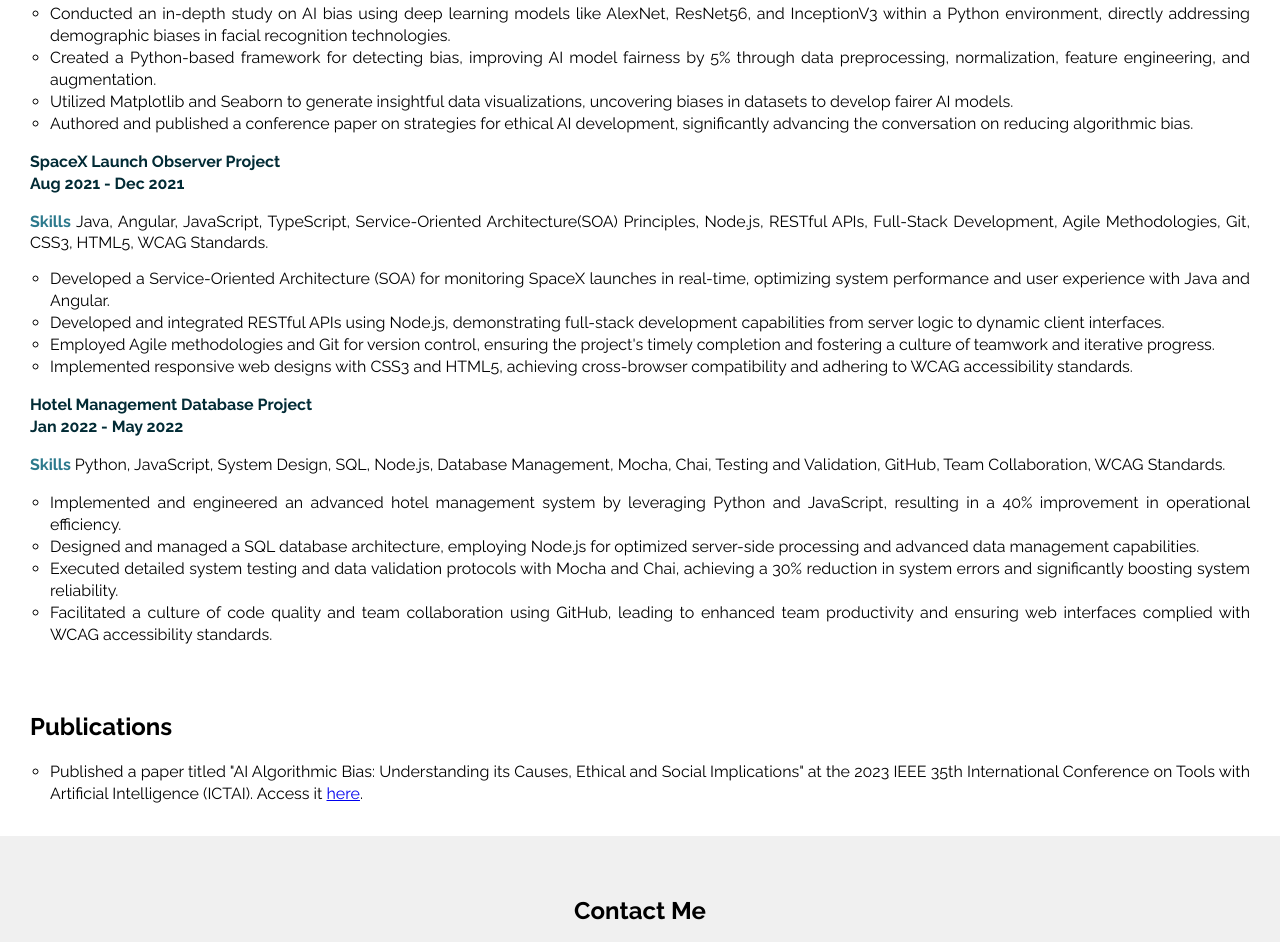
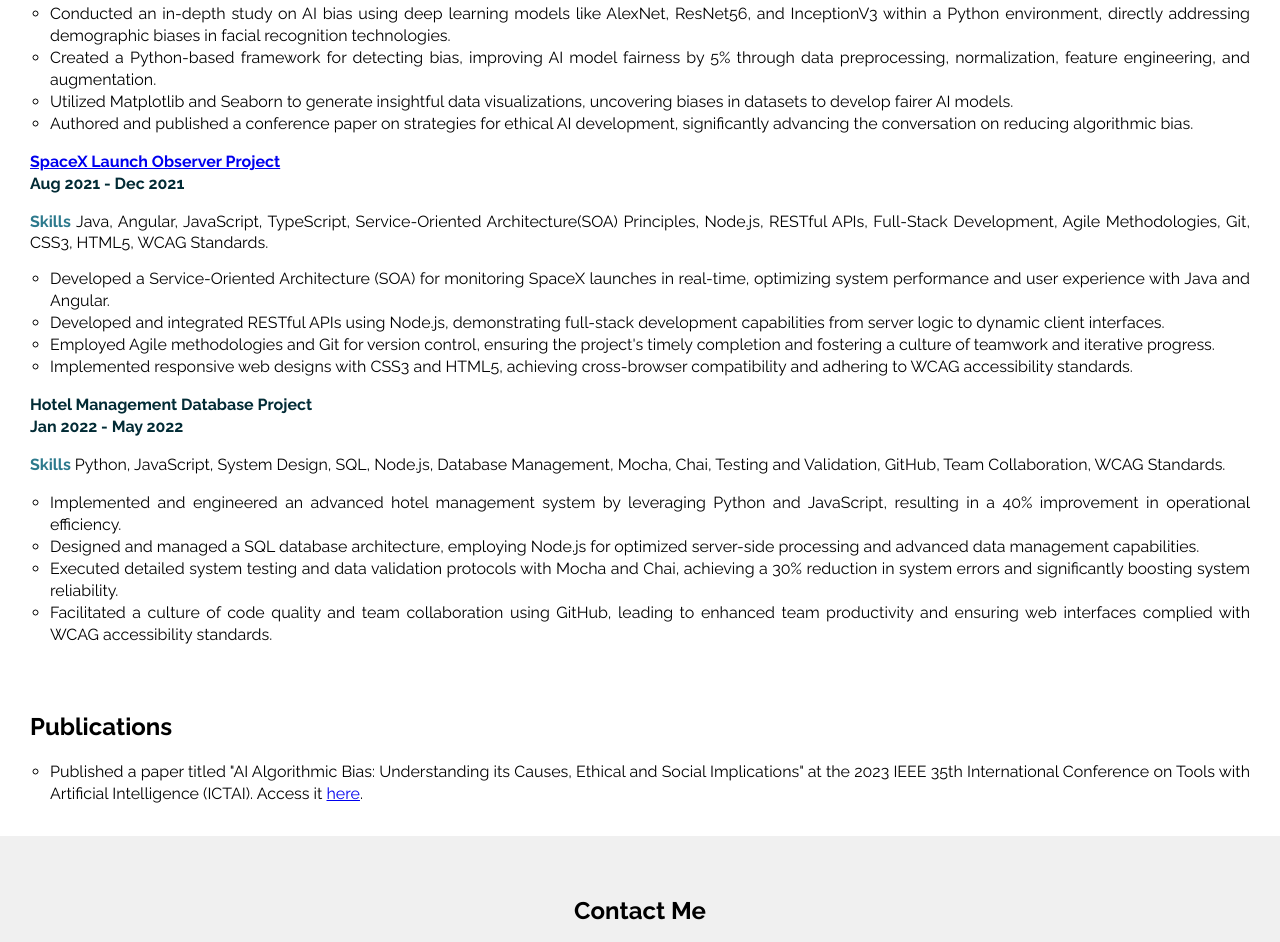
Before and after one commit to LakshithaJ/LakshithaJ.github.io, a plain HTML site: page index.html in a window 1280 px wide. Shown: the part 2582-3524 px from the top of the page. Drawn offline with Linux system fonts and the light colour scheme.

Commit message:
add link to SpaceX project

```diff
--- a/index.html
+++ b/index.html
@@ -247,7 +247,9 @@
             </li>
         </ul>
         <p class="section-header">
-            SpaceX Launch Observer Project
+            <a href="https://lakshithaj.github.io/SpaceX-Launch-Observer" target="_blank"
+                rel="noopener noreferrer">SpaceX Launch Observer Project</a>
+
             <br>
             Aug 2021 - Dec 2021
         </p>
@@ -284,8 +286,8 @@
             Jan 2022 - May 2022
         </p>
         <p>
-        <p class="tech-stack"> Skills </p>Python, JavaScript, System Design, SQL, Node.js, Database Management, Mocha,
-        Chai,
+        <p class="tech-stack"> Skills </p>
+        Python, JavaScript, System Design, SQL, Node.js, Database Management, Mocha, Chai,
         Testing and Validation, GitHub, Team Collaboration, WCAG Standards.
         </p>
         <ul>
@@ -322,8 +324,10 @@
     <section id="contact-info">
         <h2>Contact Me</h2>
         <img class="profile_picture" src="./assets/images/Profile_Pic.jpg" alt="Lakshitha R Jain">
-        <p>Driven by a passion for creating seamless user experiences, I continuously explore cutting-edge technologies to push the
-            boundaries of what's possible in software engineering. If you're interested in collaborating or just want to say hi,
+        <p>Driven by a passion for creating seamless user experiences, I continuously explore cutting-edge technologies
+            to push the
+            boundaries of what's possible in software engineering. If you're interested in collaborating or just want to
+            say hi,
             I'd love to hear from you.</p>
         <div>
             <a href="mailto:lakshitharjain@gmail.com" class="contact-link">
```
